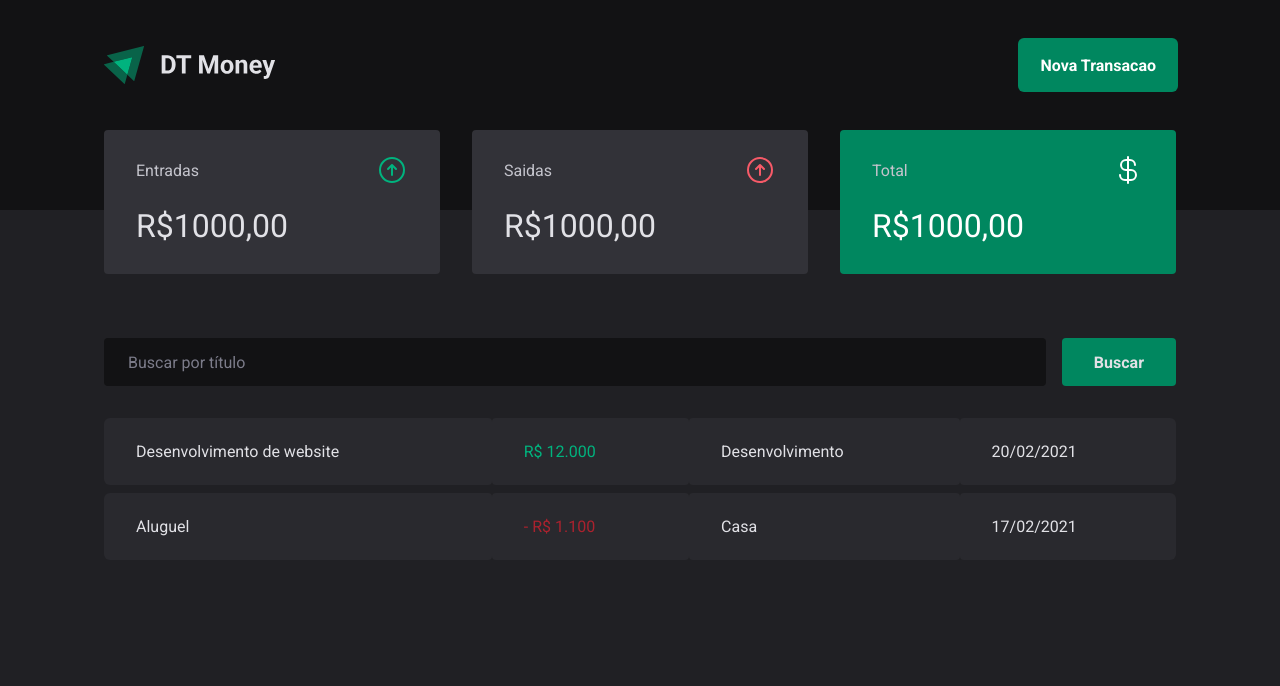
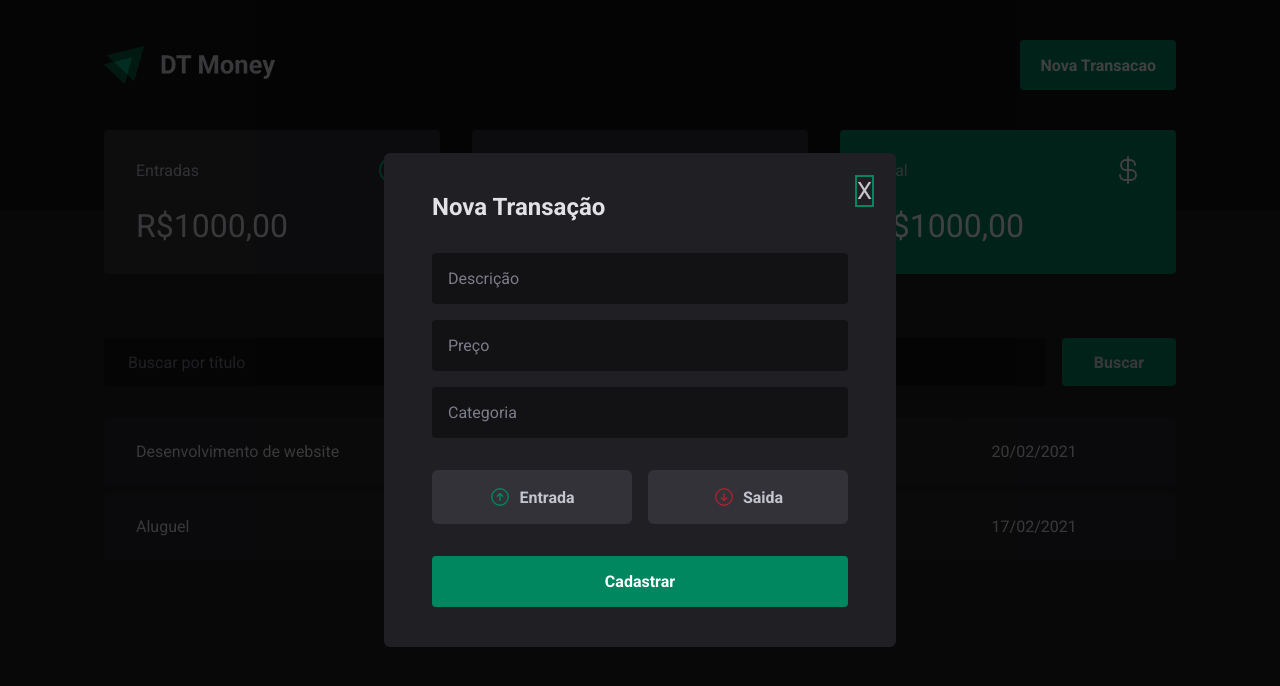
Before and after one commit to pansani/DT-money, a React (Vite) app: page / in a window 1280 px wide. Both pictures are taken after a click on the button "Nova Transacao". Shown: the top 686 px of the page. Built offline with nearby package versions, Linux system fonts and the light colour scheme.

Commit message:
finish coding UI of the project

```diff
--- a/package.json
+++ b/package.json
@@ -11,6 +11,8 @@
   },
   "dependencies": {
     "@phosphor-icons/react": "^2.0.15",
+    "@radix-ui/react-dialog": "^1.0.5",
+    "@radix-ui/react-radio-group": "^1.1.3",
     "react": "^18.2.0",
     "react-dom": "^18.2.0",
     "styled-components": "^6.1.8"
--- a/src/components/Header/index.tsx
+++ b/src/components/Header/index.tsx
@@ -1,12 +1,20 @@
 import { HeaderContainer, HeaderContent } from "./styles";
 import Logo from "../../assets/logo-dt-money.svg";
+
+import * as Dialog from "@radix-ui/react-dialog";
+import { NewTransactionModal } from "../NewTransactionModal";
 
 export function Header() {
   return (
     <HeaderContainer>
       <HeaderContent>
         <img src={Logo} />
-        <button>Nova Transacao</button>
+        <Dialog.Root>
+          <Dialog.Trigger asChild>
+            <button>Nova Transacao</button>
+          </Dialog.Trigger>
+          <NewTransactionModal />
+        </Dialog.Root>
       </HeaderContent>
     </HeaderContainer>
   );
--- /dev/null
+++ b/src/components/NewTransactionModal/index.tsx
@@ -0,0 +1,40 @@
+import * as Dialog from "@radix-ui/react-dialog";
+import {
+  CloseButton,
+  Content,
+  Overlay,
+  TransactionType,
+  TransactionTypeButton,
+} from "./styles";
+import { ArrowCircleDown, ArrowCircleUp } from "@phosphor-icons/react";
+
+export function NewTransactionModal() {
+  return (
+    <Dialog.Portal>
+      <Overlay />
+      <Content>
+        <Dialog.Title>Nova Transação</Dialog.Title>
+        <CloseButton>X</CloseButton>
+
+        <form>
+          <input type="text" placeholder="Descrição" required />
+          <input type="number" placeholder="Preço" required />
+          <input type="text" placeholder="Categoria" required />
+
+          <TransactionType>
+            <TransactionTypeButton variant="income" value="income">
+              <ArrowCircleUp size={22} />
+              Entrada
+            </TransactionTypeButton>
+            <TransactionTypeButton variant="outcome" value="outcome">
+              <ArrowCircleDown size={22} />
+              Saida
+            </TransactionTypeButton>
+          </TransactionType>
+
+          <button type="submit">Cadastrar</button>
+        </form>
+      </Content>
+    </Dialog.Portal>
+  );
+}
--- /dev/null
+++ b/src/components/NewTransactionModal/styles.ts
@@ -0,0 +1,135 @@
+import styled from "styled-components";
+import * as Dialog from "@radix-ui/react-dialog";
+import * as RadioGroup from "@radix-ui/react-radio-group";
+
+export const Overlay = styled(Dialog.Overlay)`
+  position: fixed;
+  width: 100vw;
+  height: 100vh;
+  inset: 0;
+  background-color: rgba(0, 0, 0, 0.75);
+`;
+
+export const Content = styled(Dialog.Content)`
+  min-width: 32rem;
+  border-radius: 6px;
+  padding: 2.5rem 3rem;
+  background: ${(props) => props.theme["gray-800"]};
+
+  position: fixed;
+  top: 50%;
+  left: 50%;
+  transform: translate(-50%, -50%);
+
+  form {
+    margin-top: 2rem;
+    display: flex;
+    flex-direction: column;
+    gap: 1rem;
+
+    input {
+      border-radius: 4px;
+      border: 0;
+      background: ${(props) => props.theme["gray-900"]};
+      color: ${(props) => props.theme["gray-300"]};
+      padding: 1rem;
+
+      &::placeholder {
+        color: ${(props) => props.theme["gray-500"]};
+      }
+    }
+
+    button[type="submit"] {
+      margin-top: 1rem;
+      padding: 1rem;
+      border: 0;
+      border-radius: 4px;
+      background: ${(props) => props.theme["green-500"]};
+      color: ${(props) => props.theme.white};
+      font-weight: 600;
+      transition: filter 0.2s;
+
+      cursor: pointer;
+
+      &:hover {
+        background: ${(props) => props.theme["green-700"]};
+        transition: background-color 0.2s;
+      }
+    }
+  }
+`;
+
+export const CloseButton = styled(Dialog.Close)`
+  position: absolute;
+  top: 1.5rem;
+  right: 1.5rem;
+  background: none;
+  border: 0;
+  color: ${(props) => props.theme["gray-300"]};
+  font-size: 1.5rem;
+  transition: filter 0.2s;
+  cursor: pointer;
+
+  &:hover {
+    filter: brightness(0.8);
+  }
+`;
+
+export const TransactionType = styled(RadioGroup.Root)`
+  display: grid;
+  grid-template-columns: repeat(2, 1fr);
+  gap: 1rem;
+  margin-top: 1rem;
+`;
+interface TransactionTypeButtonProps {
+  variant: "income" | "outcome";
+}
+
+export const TransactionTypeButton = styled(
+  RadioGroup.Item
+)<TransactionTypeButtonProps>`
+  padding: 1rem;
+
+  display: flex;
+  align-items: center;
+  justify-content: center;
+  gap: 0.5rem;
+
+  border: 0;
+  border-radius: 6px;
+
+  cursor: pointer;
+
+  background: ${(props) => props.theme["gray-700"]};
+  color: ${(props) => props.theme["gray-300"]};
+
+  font-weight: 600;
+
+  transition: filter 0.2s;
+
+  svg {
+    color: ${(props) =>
+      props.variant === "income"
+        ? props.theme["green-500"]
+        : props.theme["red-500"]};
+  }
+
+  &:hover {
+    filter: brightness(0.9);
+  }
+
+  &[data-state="unchecked"] {
+    background: ${(props) => props.theme["gray-600"]};
+  }
+
+  &[data-state="checked"] {
+    color: ${(props) => props.theme.white};
+
+    background: ${(props) =>
+      props.theme[props.variant === "income" ? "green-500" : "red-500"]};
+
+    svg {
+      color: ${(props) => props.theme.white};
+    }
+  }
+`;
```
Also changed, not shown: 1 other file (tests, documents, lock files or other folders).
